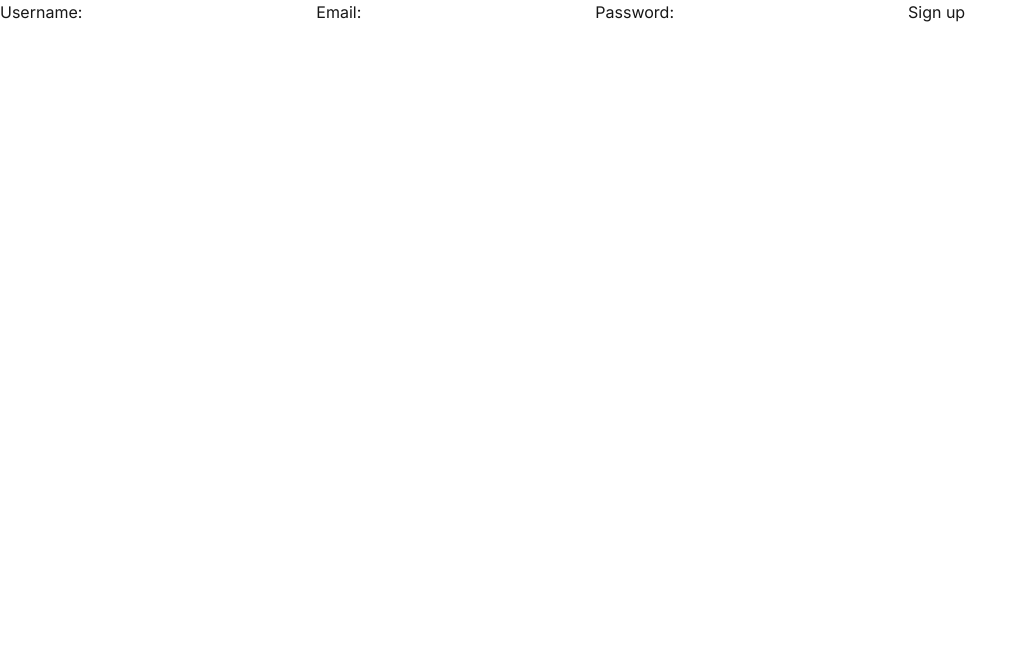
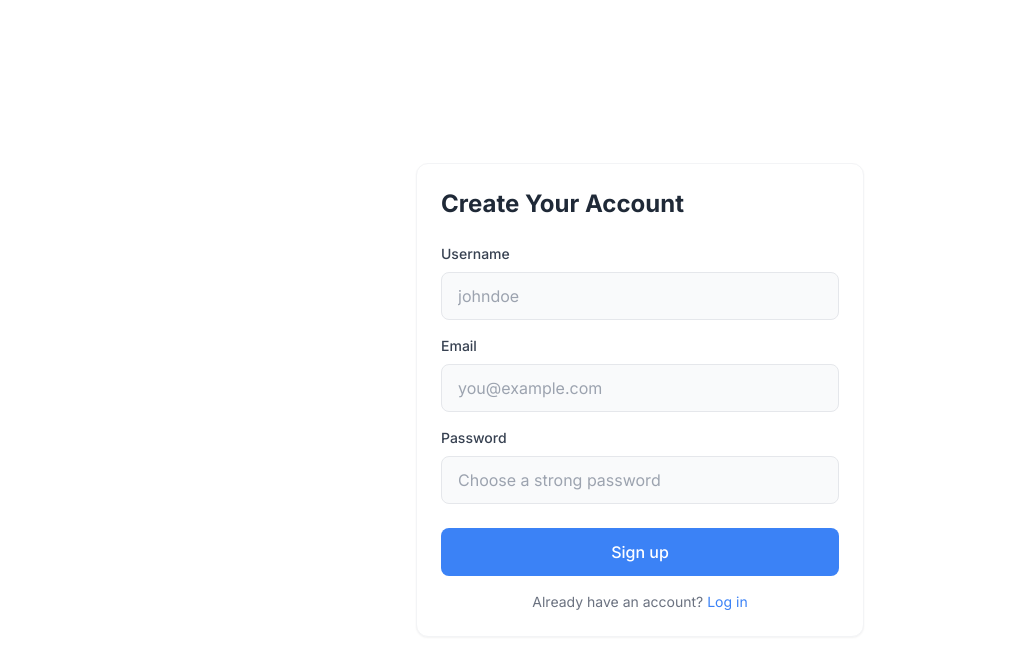
Before and after one commit to AliTheFlop/whooosh, a Next.js app: page /register in a window 1280 px wide. Shown: the top 648 px of the page, without its empty margins (0-1027 px from the left). Built offline with nearby package versions, Linux system fonts and the light colour scheme; no server answers.

Commit message:
Login forms styled

```diff
--- a/src/app/api/auth/register/route.js
+++ b/src/app/api/auth/register/route.js
@@ -24,7 +24,7 @@ export async function POST(request) {
 
 		if (existingUser) {
 			return NextResponse.json(
-				{ error: "User already exists!" },
+				{ error: "Email is already being used." },
 				{ status: 400 }
 			);
 		}
--- a/src/app/login/page.jsx
+++ b/src/app/login/page.jsx
@@ -1,12 +1,20 @@
 "use client";
 
-import { signIn } from "next-auth/react";
+import { signIn, useSession } from "next-auth/react";
 import { useRouter } from "next/navigation";
-import { useState } from "react";
+import { useState, useEffect } from "react";
+import Link from "next/link";
 
 export default function LoginPage() {
 	const [error, setError] = useState(null);
+	const { data: session, status } = useSession();
 	const router = useRouter();
+
+	useEffect(() => {
+		if (session) {
+			return router.push("/");
+		}
+	}, [session]);
 
 	async function handleSubmit(e) {
 		e.preventDefault();
@@ -33,14 +41,103 @@ export default function LoginPage() {
 			console.log(error);
 		}
 	}
+
 	return (
-		<form onSubmit={handleSubmit}>
-			{error && <p className="text-red-500">{error}</p>}
-			<label htmlFor="email">Email:</label>
-			<input id="email" name="email" type="email" required />
-			<label htmlFor="password">Password:</label>
-			<input id="password" name="password" type="password" required />
-			<button type="submit">Log in</button>
-		</form>
+		<div className="h-screen w-screen flex items-center">
+			<form
+				onSubmit={handleSubmit}
+				className="max-w-md w-full mx-auto p-6 bg-white rounded-xl shadow-sm border border-gray-100"
+			>
+				{error && (
+					<p className="text-red-500 font-medium mb-4 p-3 bg-red-50 rounded-lg">
+						{error}
+					</p>
+				)}
+
+				<h2 className="text-2xl font-bold text-gray-800 mb-6">
+					Welcome Back
+				</h2>
+
+				<div className="space-y-4">
+					<div className="space-y-2">
+						<label
+							htmlFor="email"
+							className="block text-sm font-medium text-gray-700"
+						>
+							Email
+						</label>
+						<div className="relative">
+							<input
+								id="email"
+								name="email"
+								type="email"
+								required
+								className="w-full h-12 pl-4 rounded-lg
+					bg-gray-50
+					border border-gray-200
+					text-gray-800
+					placeholder-gray-400
+					focus:border-blue-500
+					focus:ring-1 focus:ring-blue-500
+					focus:outline-none
+					transition-colors"
+								placeholder="you@example.com"
+							/>
+						</div>
+					</div>
+
+					<div className="space-y-2">
+						<label
+							htmlFor="password"
+							className="block text-sm font-medium text-gray-700"
+						>
+							Password
+						</label>
+						<div className="relative">
+							<input
+								id="password"
+								name="password"
+								type="password"
+								required
+								className="w-full h-12 pl-4 rounded-lg
+					bg-gray-50
+					border border-gray-200
+					text-gray-800
+					placeholder-gray-400
+					focus:border-blue-500
+					focus:ring-1 focus:ring-blue-500
+					focus:outline-none
+					transition-colors"
+								placeholder="••••••••"
+							/>
+						</div>
+					</div>
+				</div>
+
+				<div className="mt-6">
+					<button
+						type="submit"
+						className="w-full h-12 flex justify-center items-center
+				bg-blue-500 hover:bg-blue-600
+				text-white font-medium
+				rounded-lg
+				transition-colors duration-200 ease-in-out
+				focus:outline-none focus:ring-2 focus:ring-blue-400 focus:ring-offset-2"
+					>
+						Log in
+					</button>
+				</div>
+
+				<div className="mt-4 text-center text-sm text-gray-500">
+					Don't have an account?{" "}
+					<Link
+						href="/register"
+						className="text-blue-500 hover:text-blue-600 transition-colors"
+					>
+						Register
+					</Link>
+				</div>
+			</form>
+		</div>
 	);
 }
--- a/src/app/register/page.jsx
+++ b/src/app/register/page.jsx
@@ -1,8 +1,23 @@
 "use client";
 
 import axios from "axios";
+import { useEffect, useState } from "react";
+import { useSession } from "next-auth/react";
+import { useRouter } from "next/navigation";
+import Link from "next/link";
 
 export default function RegisterPage() {
+	const { data: session, status } = useSession();
+	const [errorMessage, setErrorMessage] = useState(null);
+
+	const router = useRouter();
+
+	useEffect(() => {
+		if (session) {
+			return router.push("/");
+		}
+	}, [session]);
+
 	async function handleSignUp(e) {
 		e.preventDefault();
 
@@ -12,25 +27,135 @@ export default function RegisterPage() {
 			password: e.target.password.value,
 		};
 
-		console.log(formData);
-
 		try {
-			const response = await axios.post("/api/auth/register", formData);
-			console.log(response);
+			await axios.post("/api/auth/register", formData);
 		} catch (error) {
-			console.log(error);
+			setErrorMessage(error.response.data.error);
 		}
 	}
 
 	return (
-		<form onSubmit={handleSignUp}>
-			<label htmlFor="username">Username:</label>
-			<input id="username" name="username" type="text" required />
-			<label htmlFor="email">Email:</label>
-			<input id="email" name="email" type="email" required />
-			<label htmlFor="password">Password:</label>
-			<input id="password" name="password" type="password" required />
-			<button type="submit">Sign up</button>
-		</form>
+		<div className="h-screen w-screen flex items-center">
+			<form
+				onSubmit={handleSignUp}
+				className="max-w-md w-full mx-auto p-6 bg-white rounded-xl shadow-sm border border-gray-100"
+			>
+				{errorMessage && (
+					<p className="text-red-500 font-medium mb-4 p-3 bg-red-50 rounded-lg">
+						{errorMessage}
+					</p>
+				)}
+				<h2 className="text-2xl font-bold text-gray-800 mb-6">
+					Create Your Account
+				</h2>
+
+				<div className="space-y-4">
+					<div className="space-y-2">
+						<label
+							htmlFor="username"
+							className="block text-sm font-medium text-gray-700"
+						>
+							Username
+						</label>
+						<div className="relative">
+							<input
+								id="username"
+								name="username"
+								type="text"
+								required
+								className="w-full h-12 pl-4 rounded-lg
+					bg-gray-50
+					border border-gray-200
+					text-gray-800
+					placeholder-gray-400
+					focus:border-blue-500
+					focus:ring-1 focus:ring-blue-500
+					focus:outline-none
+					transition-colors"
+								placeholder="johndoe"
+							/>
+						</div>
+					</div>
+
+					<div className="space-y-2">
+						<label
+							htmlFor="email"
+							className="block text-sm font-medium text-gray-700"
+						>
+							Email
+						</label>
+						<div className="relative">
+							<input
+								id="email"
+								name="email"
+								type="email"
+								required
+								className="w-full h-12 pl-4 rounded-lg
+					bg-gray-50
+					border border-gray-200
+					text-gray-800
+					placeholder-gray-400
+					focus:border-blue-500
+					focus:ring-1 focus:ring-blue-500
+					focus:outline-none
+					transition-colors"
+								placeholder="you@example.com"
+							/>
+						</div>
+					</div>
+
+					<div className="space-y-2">
+						<label
+							htmlFor="password"
+							className="block text-sm font-medium text-gray-700"
+						>
+							Password
+						</label>
+						<div className="relative">
+							<input
+								id="password"
+								name="password"
+								type="password"
+								required
+								className="w-full h-12 pl-4 rounded-lg
+					bg-gray-50
+					border border-gray-200
+					text-gray-800
+					placeholder-gray-400
+					focus:border-blue-500
+					focus:ring-1 focus:ring-blue-500
+					focus:outline-none
+					transition-colors"
+								placeholder="Choose a strong password"
+							/>
+						</div>
+					</div>
+				</div>
+
+				<div className="mt-6">
+					<button
+						type="submit"
+						className="w-full h-12 flex justify-center items-center
+				bg-blue-500 hover:bg-blue-600
+				text-white font-medium
+				rounded-lg
+				transition-colors duration-200 ease-in-out
+				focus:outline-none focus:ring-2 focus:ring-blue-400 focus:ring-offset-2"
+					>
+						Sign up
+					</button>
+				</div>
+
+				<div className="mt-4 text-center text-sm text-gray-500">
+					Already have an account?{" "}
+					<Link
+						href="/login"
+						className="text-blue-500 hover:text-blue-600 transition-colors"
+					>
+						Log in
+					</Link>
+				</div>
+			</form>
+		</div>
 	);
 }
--- a/src/components/Sidebar.jsx
+++ b/src/components/Sidebar.jsx
@@ -1,4 +1,4 @@
-import { useSession } from "next-auth/react";
+import { useSession, signOut } from "next-auth/react";
 
 export default function Sidebar() {
 	const { data: session, status } = useSession();
```
Also changed, not shown: src/middleware.js (+2 -11 lines).
